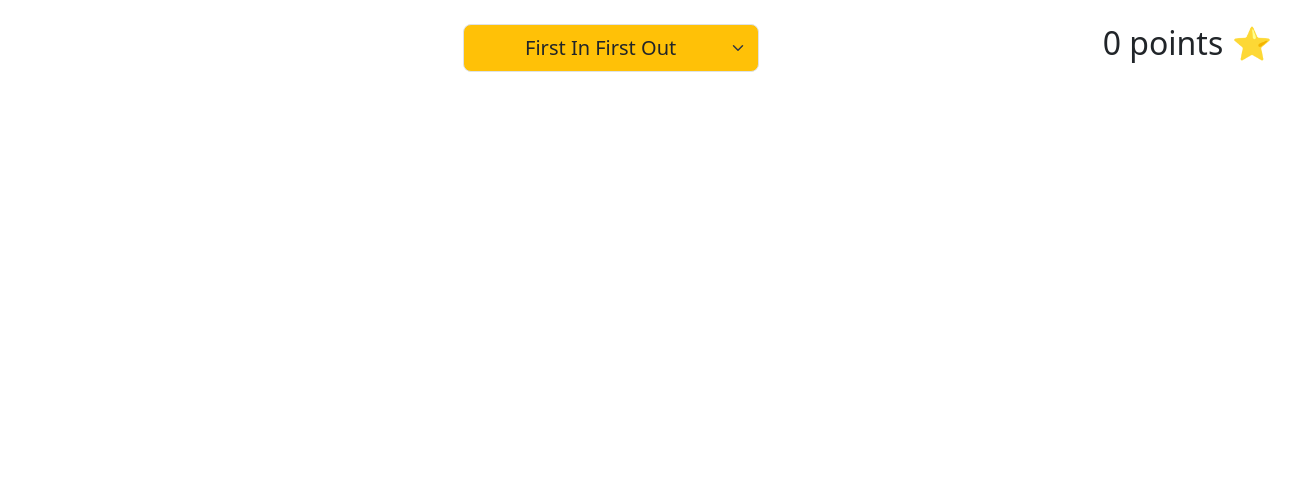
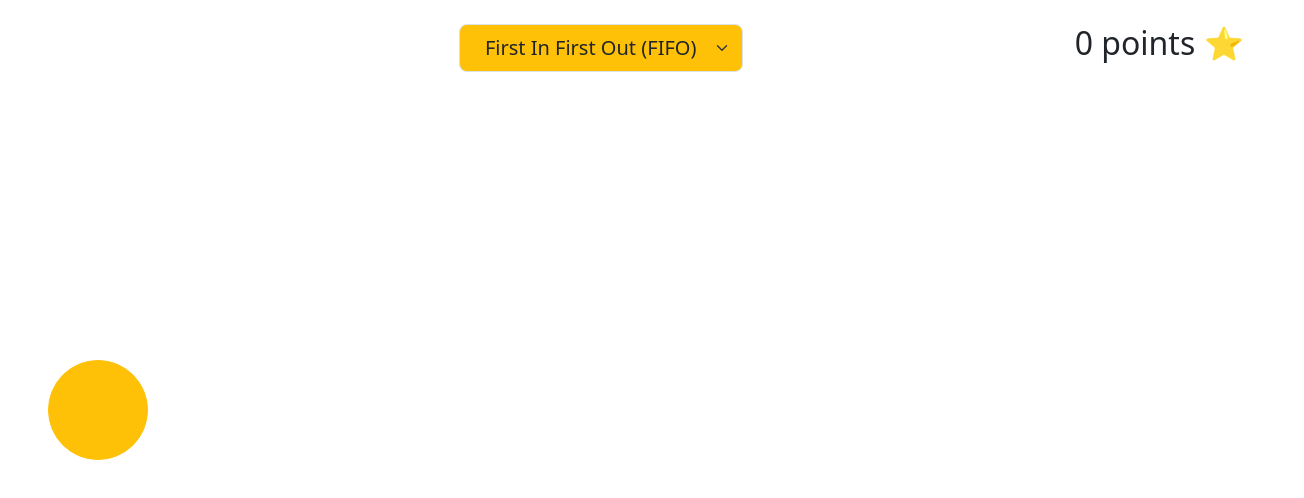
Before and after one commit to ejruggiero/cache-eviction-algorithms, a React (Create React App) app: page / in a window 1280 px wide. Shown: the top 498 px of the page, 1304 px wide, since content can reach past the window. Built offline with nearby package versions, Linux system fonts and the light colour scheme.

Commit message:
created basic data element

```diff
--- a/src/App.js
+++ b/src/App.js
@@ -4,6 +4,7 @@ import Row from 'react-bootstrap/Row';
 import Col from 'react-bootstrap/Col';
 import EvictionAlg from './EvictionAlg';
 import Score from './Score';
+import DataElement from './DataElement';
 import 'bootstrap/dist/css/bootstrap.min.css';
 <link
   rel="stylesheet"
@@ -15,20 +16,16 @@ import 'bootstrap/dist/css/bootstrap.min.css';
 function App() {
   return (
     <>
-      <Container fluid className="m-4">
-        {/* <Row className="justify-content-md-end">
-          <Col lg="2">
-            <Score></Score>
-        </Col>
-        </Row>
-        <Row className="justify-content-md-center">
-          <Col lg="3">
-            <EvictionAlg></EvictionAlg>
-          </Col>
-        </Row> */}
+      <Container fluid className="p-4 ps-5">
         <Row>
           <Col md={{ span: 3, offset: 4 }}><EvictionAlg></EvictionAlg></Col>
           <Col md={{ span: 2, offset: 3 }}><Score></Score></Col>
+        </Row>
+        <Row>
+          <Col>
+            <div style={{lineHeight: 18}} class="invisible">vertical space</div>
+            <DataElement></DataElement>
+          </Col>
         </Row>
       </Container>
     </>
--- /dev/null
+++ b/src/DataElement.css
@@ -0,0 +1,9 @@
+/* source: https://www.educative.io/answers/how-to-get-circular-buttons-in-bootstrap-4 */
+.btn-circle.btn-xl {
+    width: 100px;
+    height: 100px;
+    padding: 13px 18px;
+    border-radius: 60px;
+    font-size: 15px;
+    text-align: center;
+}
--- /dev/null
+++ b/src/DataElement.js
@@ -0,0 +1,8 @@
+import React from 'react'
+import './DataElement.css';
+
+export default function DataElement() {
+  return (
+    <button class="btn btn-warning btn-circle btn-xl"></button>
+  )
+}
--- a/src/EvictionAlg.js
+++ b/src/EvictionAlg.js
@@ -4,9 +4,9 @@ import Form from 'react-bootstrap/Form';
 export default function EvictionAlg() {
   return (
     <Form.Select size="lg" className="bg-warning text-center">
-        <option value="fifo">First In First Out</option>
-        <option value="lru">Least Recently Used</option>
-        <option value="lfu">Least Frequently Used</option>
+        <option value="fifo">First In First Out (FIFO)</option>
+        <option value="lru">Least Recently Used (LRU)</option>
+        <option value="lfu">Least Frequently Used (LFU)</option>
     </Form.Select>
   )
 }
```
